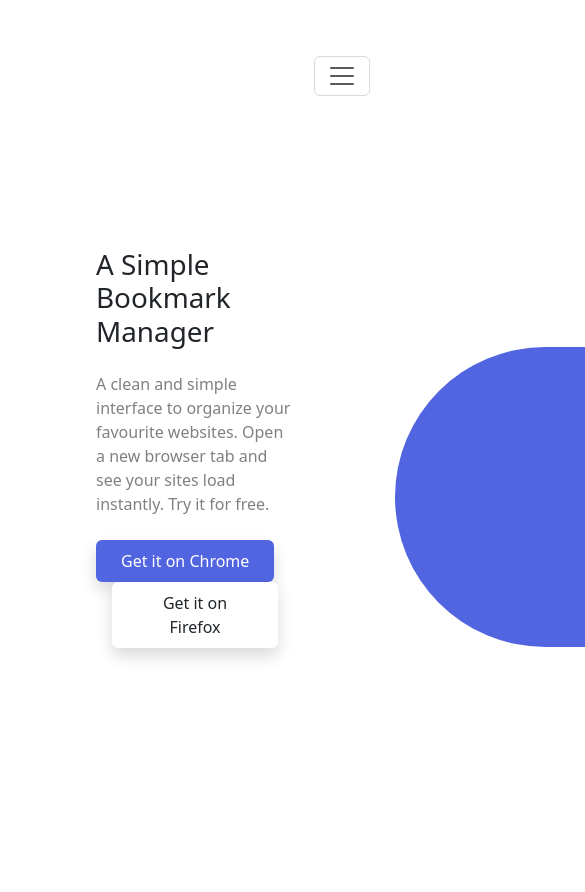
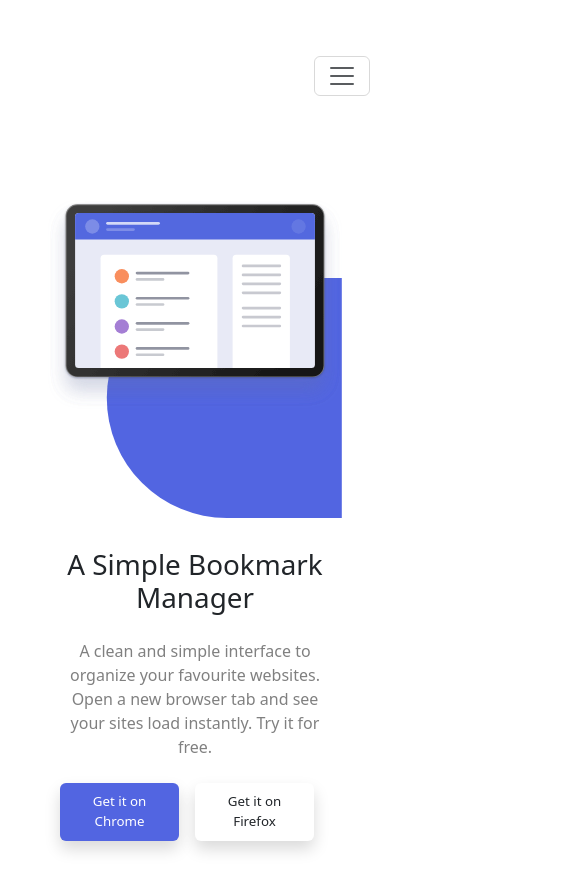
Before and after one commit to laligb/sprint1.2, a website: page index.html in a window 390 px wide. Shown: the top 892 px of the page, 585 px wide, since content can reach past the window. Drawn offline with nearby package versions, Linux system fonts and the light colour scheme.

Commit message:
responsive mobile section 1

```diff
--- a/components/section1.html
+++ b/components/section1.html
@@ -1,10 +1,15 @@
 <section class="row p-5">
-  <div class="col-lg-6 col-md-auto col-sm-12 p-5">
+  <div class="mob-screen-img col-sm-12">
+    <div class="arc-1"></div>
+  </div>
+
+  <div class="mob-version col-lg-6 col-md-6 col-sm-12 pb-5 pt-5">
     <h1 class="mb-4">A Simple Bookmark Manager</h1>
     <p class="mb-4">
       A clean and simple interface to organize your favourite websites. Open a
       new browser tab and see your sites load instantly. Try it for free.
     </p>
+    <div class="buttons">
       <button class="btn shadow btn-custom-primary rounded px-4 py-2">
         Get it on Chrome
       </button>
@@ -12,8 +17,10 @@
         Get it on Firefox
       </button>
     </div>
-  <div class="col-lg-6 col-md-auto col-sm-auto">
-    <div class="screen-img"></div>
+  </div>
+  <div class="col-lg-6 col-md-6 col-sm-12">
+    <div class="screen-img">
       <div class="arc"></div>
     </div>
+  </div>
 </section>
--- a/scss/components/_images.scss
+++ b/scss/components/_images.scss
@@ -6,6 +6,18 @@
   // width: 500px;
   height: 100%;
   position: relative;
+
+  .arc {
+    width: 500px;
+    background-color: $primary-color;
+    height: 300px;
+    position: absolute;
+    left: 0%;
+    top: 50%;
+    transform: translate(50%, -25%);
+    border-radius: 50pc 0 0 50pc;
+    z-index: -1;
+  }
 }
 
 .logo {
@@ -22,18 +34,6 @@
   background-size: contain;
   background-repeat: no-repeat;
   margin-left: 100px;
-}
-
-.arc {
-  width: 500px;
-  background-color: $primary-color;
-  height: 300px;
-  position: absolute;
-  left: 50%;
-  top: 50%;
-  transform: translate(40%, -25%);
-  border-radius: 50pc 0 0 50pc;
-  z-index: -1;
 }
 
 .screen-img-2 {
@@ -56,3 +56,50 @@
     z-index: -1;
   }
 }
+
+// Mobile image
+.mob-screen-img {
+  display: none;
+  background-image: url("../../assets/illustration-hero.svg");
+  background-size: contain;
+  background-repeat: no-repeat;
+  height: 300px;
+  width: 100%;
+  position: relative;
+
+  .arc-1 {
+    width: 80%;
+    background-color: $primary-color;
+    height: 80%;
+    position: absolute;
+    left: 0%;
+    top: 50%;
+    transform: translate(25%, -30%);
+    border-radius: 50pc 0 0 50pc;
+    z-index: -1;
+  }
+}
+
+@media screen and (max-width: 780px) {
+  .screen-img {
+    display: none;
+  }
+
+  .mob-screen-img {
+    display: block;
+  }
+
+  .mob-version {
+    text-align: center;
+
+    .buttons {
+      display: flex;
+      justify-content: space-evenly;
+
+      button {
+        width: 100%;
+        font-size: smaller;
+      }
+    }
+  }
+}
--- a/scss/layout/_header.scss
+++ /dev/null
@@ -1,4 +0,0 @@
-@media screen and (max-width: 768px) {
-  header {
-  }
-}
```
Also changed, not shown: css/main.css, 1 other file. Lines whose indentation alone changed are shown as unchanged.
